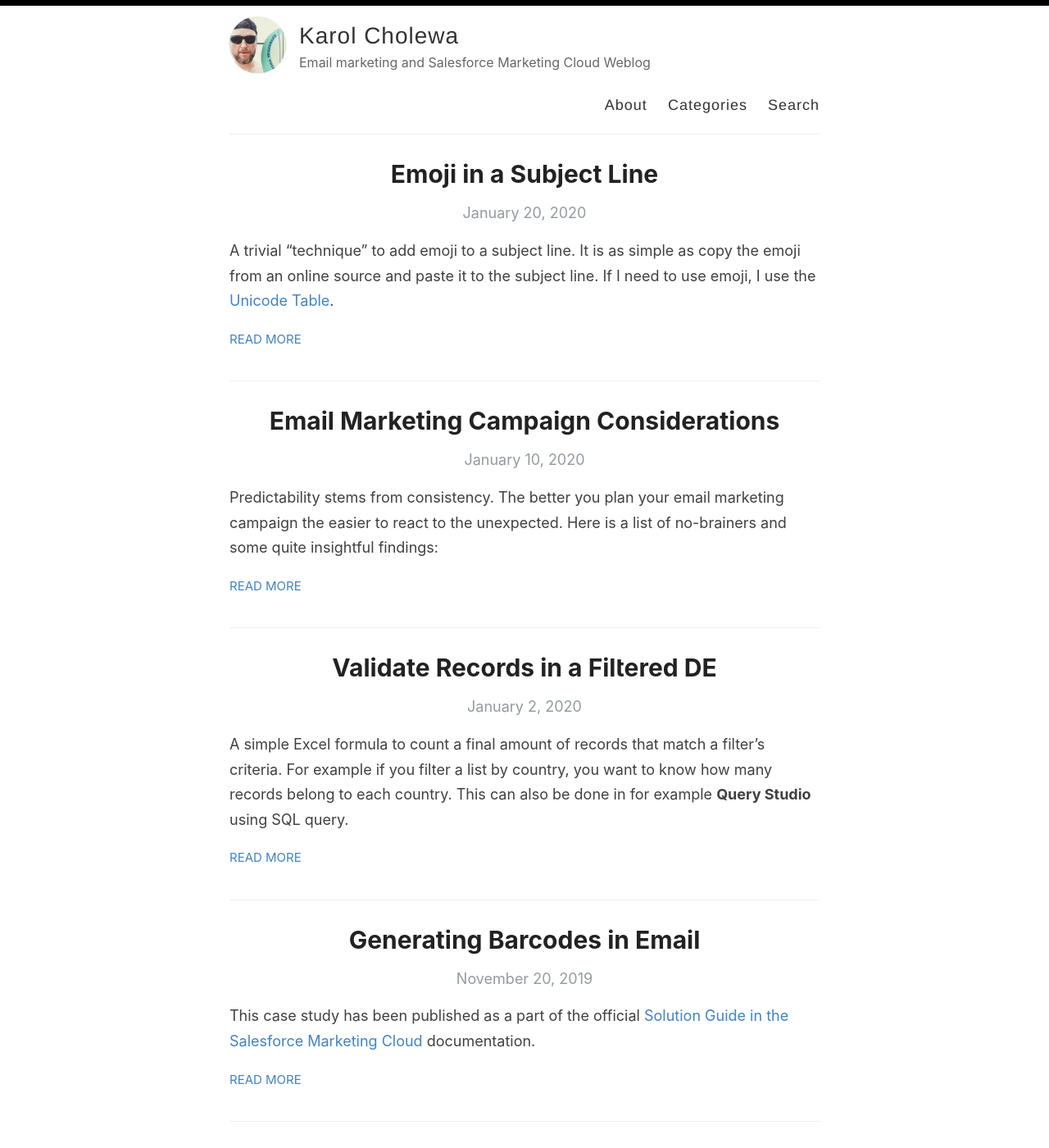
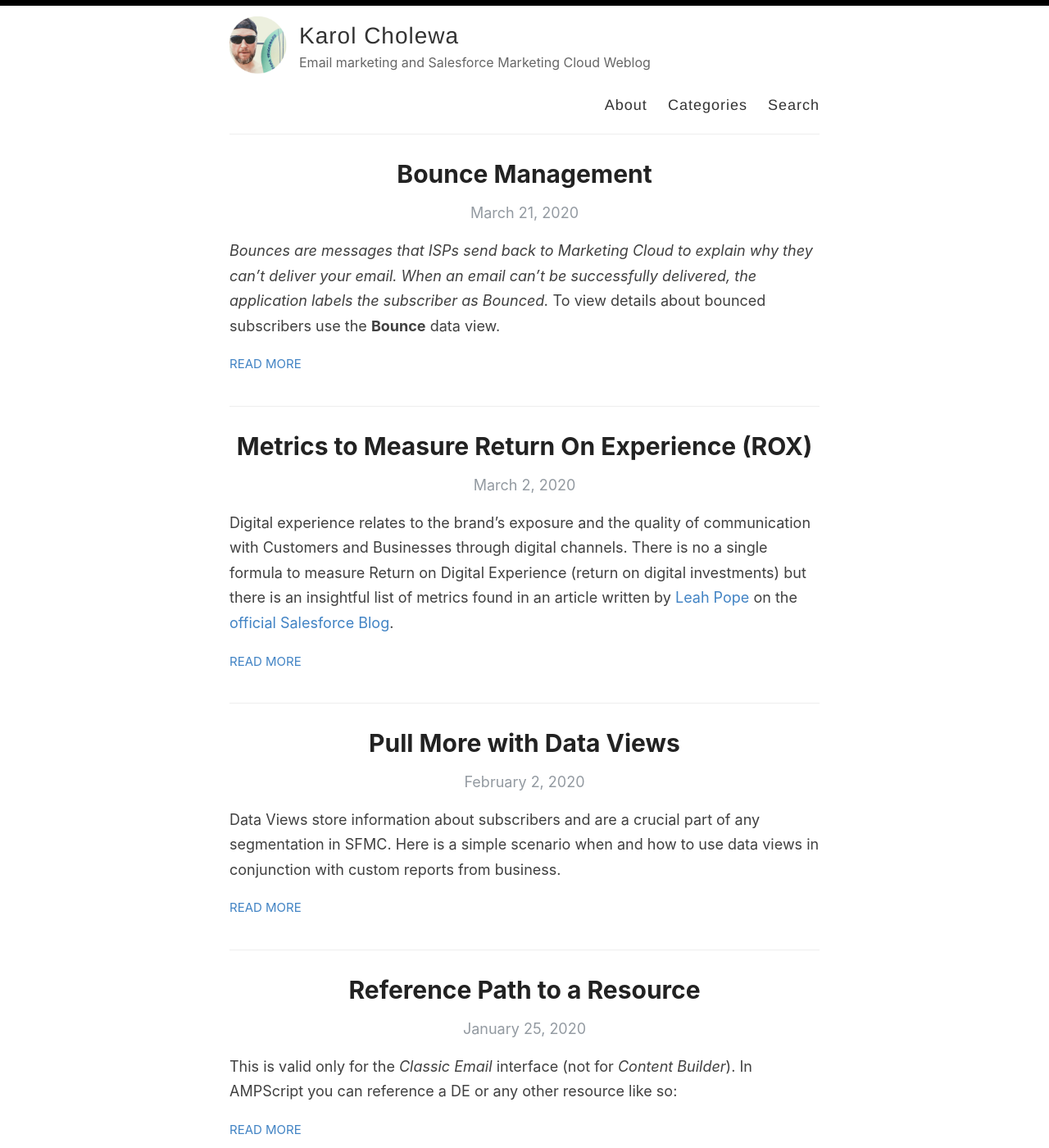
Before and after one commit to karolcholewa/blog, a Jekyll site: the page built from index.html, in a window 1280 px wide and 1400 px high. Shown: the whole window at 82% size. Built offline with Jekyll 4.4.1, drawn with Linux system fonts in a browser that asks for light colours; the list of posts is cut into pages by our own code; some of the changed text lies outside the part shown.

Commit message:
added posts

````diff
--- /dev/null
+++ b/_posts/2020-01-25-reference-path.md
@@ -0,0 +1,13 @@
+---
+layout: post
+title: "Reference Path to a Resource"
+categories: SFMC
+---
+
+This is valid only for the *Classic Email* interface (not for *Content Builder*). In AMPScript you can reference a DE or any other resource like so:
+
+```
+("my contents\Content Units\Abandon Cart\[RESOURCE]")
+
+("my contents\Portfolio\Styles\myStyles.css")
+```
--- /dev/null
+++ b/_posts/2020-02-02-data-views.md
@@ -0,0 +1,125 @@
+---
+layout: post
+title: "Pull More with Data Views"
+categories: SQL
+---
+
+Data Views store information about subscribers and are a crucial part of any segmentation in SFMC. Here is a simple scenario when and how to use data views in conjunction with custom reports from business.
+
+## Scenario
+A Sales department sent in a report with customerID, SubscriberKey, email addresses and countries of residence of people who should be emailed about XYZ campaign. The data has been uploaded to a sendable DE and filtered into DE for each country. A campaign has been sent out.
+
+The next day after sending the campaign I was asked to deliver a **list of names** of people who were emailed. This data wasn’t a part of a report but it is kept in Marketing Cloud profile attributes.
+
+## Solution
+
+You can run these and similar queries without creating resulting DEs by using the **Query Studio** application. The tool creates temporary, lasting for 24 hours, non-sendable DEs. The resulting DEs are available in the *QueryStudioResults* folder. You can rename the DEs and export to CSV report files.
+I split this simple task, for sake of clarity, into the following smaller parts:
+
+1. Filter the master DE into each country and match the records with SubscriberKeys using the **Subscribers** data view
+2. Pull names using the **EnterpriseAttribute** and **Sent** data views
+3. Optional: Check who’s already opened the email using the **Open** data view
+4. Combine all intermediary DEs into the final DE that will be a final report for the Business Team
+
+
+## Match the report with Subscribers in SFMC
+Usually the SubscriberKey will not be a part of a report but for sake of clarity it is in this example. To match the records from the imported DE with those which are subscribers in SFMC, join the DE with the Subscribers data view:
+
+```sql
+SELECT
+    de.CustomerID
+    ,de.Email
+    ,de.Country
+    ,s.SubscriberKey
+FROM
+    MyReport AS de
+INNER JOIN
+    ENT._Subscribers AS s
+    ON
+    s.SubscriberKey = de.SubscriberKey
+WHERE
+    Country = 'UK'
+```
+
+Name the resulting DE as *UkSubscribers*.
+
+## Pull First Name and Last Name (*UkSubscribersNames*)
+Once you have a DE in SFMC and need to pull more attributes, such as FirstName, LastName join the table with the EnterpriseAttribute data view. Because not everyone from the sendable DE was a recipient (status counts) join the list with the Sent data view for more precision.
+
+```sql
+SELECT
+    de.CustomerID
+    ,ea.FirstName
+    ,ea.LastName
+    ,de.Email
+    ,de.Country
+    ,de.SubscriberKey
+FROM
+    UkSubscribers AS de
+LEFT JOIN
+    ENT._EnterpriseAttribute AS ea
+    ON
+    ea.CustomerID = de.CustomerID
+INNER JOIN
+    ENT._Sent AS s
+    ON
+    de.SubscriberKey = s.SubscriberKey
+```
+
+Name the resulting DE as *UkSubscribersNames*
+
+## Check Who Has Already Opened the Email
+You can add extra information to the report such as - who's already opened the email sent (JobID) using the Open data view:
+
+```sql
+SELECT
+    de.CustomerID
+    ,de.FirstName
+    ,de.LastName
+    ,de.Email
+    ,de.Country
+    ,o.EventDate AS [OpenDate]
+    ,de.SubscriberKey
+FROM
+    UkSubscribersNames AS de
+INNER JOIN
+    ENT._Open AS o
+    ON
+    de.SubscriberKey = o.SubscriberKey
+WHERE
+    o.JobID = 123456789
+    AND
+    uo.IsUnique = 1
+```
+
+Name the resulting DE as *UkSubscribersOpens*
+
+
+## Final Report
+You can combine all the generated DEs into a single one like so:
+
+```sql
+SELECT
+    CustomerID
+    ,Email
+    ,FirstName
+    ,LastName
+    ,Country
+    ,OpenDate
+FROM
+    UkSubscribersNames AS de
+FULL OUTER JOIN
+    UkSubscribersOpens AS o /*null will appear if not opened*/
+    ON
+    de.SubscriberKey = o.SubscriberKey
+```
+
+
+## Resources:
+
+
+
+*   [https://sfmarketing.cloud/2019/08/22/data-views-in-salesforce-marketing-cloud/](https://sfmarketing.cloud/2019/08/22/data-views-in-salesforce-marketing-cloud/)
+*   [https://help.salesforce.com/articleView?id=mc_as_sql_reference.htm&type=5](https://help.salesforce.com/articleView?id=mc_as_sql_reference.htm&type=5)
+*   [https://help.salesforce.com/articleView?id=mc_as_data_view_open.htm&type=5](https://help.salesforce.com/articleView?id=mc_as_data_view_open.htm&type=5)
+*   [https://svgshare.com/i/Edm.svg](https://svgshare.com/i/Edm.svg)
--- /dev/null
+++ b/_posts/2020-03-02-rox-metrics.md
@@ -0,0 +1,7 @@
+---
+layout: post
+title: "Metrics to Measure Return On Experience (ROX)"
+categories: Web
+---
+
+Digital experience relates to the brand’s exposure and the quality of communication with Customers and Businesses through digital channels. There is no a single formula to measure Return on Digital Experience (return on digital investments) but there is an insightful list of metrics found in an article written by [Leah Pope](https://www.salesforce.com/blog/author/leah-pope/) on the [official Salesforce Blog](https://www.salesforce.com/blog/18-rox-marketing-measures/).
--- /dev/null
+++ b/_posts/2020-03-21-bounce-management.md
@@ -0,0 +1,173 @@
+---
+layout: post
+title: "Bounce Management"
+categories: [SFMC,EmailMarketing,SQL]
+---
+
+_Bounces are messages that ISPs send back to Marketing Cloud to explain why they can’t deliver your email. When an email can’t be successfully delivered, the application labels the subscriber as Bounced._ To view details about bounced subscribers use the **Bounce** data view.
+
+
+## Bounced Recipients for a Job - All Bounces
+
+I’ve sent an email to multiple lists or data extensions and some recipients bounced. I want to pull bounce details for each recipient for a single Job. The query returns a table with all bounced recipients for the _JobID = 1234567890_. The results are as detailed as the date of a bounce, the type, category, or an SMTP message.
+
+
+```sql
+SELECT DISTINCT
+    s.[EmailAddress]
+    ,s.[SubscriberKey]
+    ,s.[Status]
+    ,b.[EventDate]
+    ,b.[BounceType]
+    ,b.[BounceCategory]
+    ,b.[BounceCategoryID]
+    ,LEFT(b.[SMTPBounceReason],4000) AS BounceReason
+    ,b.[SMTPMessage]
+FROM
+    ENT._Bounce AS b
+INNER JOIN
+    ENT._Subscribers AS s
+    ON
+    b.SubscriberID = s.SubscriberID
+LEFT JOIN
+    ENT._EnterpriseAttribute AS e
+    ON
+    b.SubscriberID = e._SubscriberID
+WHERE
+    b.[JobID] = 1234567890
+```
+
+## Bounced Recipients for a Job - Filtered Bounces
+
+In this surreal example, I want to get details about bounced recipients, but with additional filters. I would like to narrow down the results of bounced recipients only to:
+
+
+1. Subscribers who are _Students_
+2. Subscribers of the _Health and Beauty_ list
+
+This data is available in Subscribers Attributes and to pull it, I need to join the **EnterpriseAttribute** data view.
+
+>   The **LIKE** operator translates to **CONTAINS** for Filters in the click-drag interface.
+
+
+```sql
+SELECT DISTINCT
+    s.[EmailAddress]
+    ,s.[SubscriberKey]
+    ,s.[Status]
+    ,b.[EventDate]
+    ,b.[BounceType]
+    ,b.[BounceCategory]
+    ,b.[BounceCategoryID]
+    ,LEFT(b.[SMTPBounceReason],4000) AS BounceReason
+    ,b.[SMTPMessage]
+FROM
+    ENT._Bounce AS b
+INNER JOIN
+    ENT._Subscribers AS s
+    ON
+    b.SubscriberID = s.SubscriberID
+LEFT JOIN
+    ENT._EnterpriseAttribute AS e
+    ON
+    b.SubscriberID = e._SubscriberID
+WHERE
+    b.[JobID] = 1234567890
+    AND
+    e.[Subscriptions] LIKE '%Health-and-Beauty%'
+    AND
+    e.[Occupation]='Student'
+```
+
+
+## Reasons for Held Status
+
+If the system attempts delivery 288 times and the message bounces each time, the subscriber's status is set to Bounced. After Marketing Cloud receives the third bounce for a subscriber, their status is set to Held.
+
+To find out reasons for bounces which eventually led to the Held status, query the _Bounce data view for subscribers whose status is Held. There is no reason to query a specific JobID as Marketing Cloud does not send email to the Held Subscribers.
+
+**Note:** As a result of this query you get each bounce.
+
+
+```sql
+SELECT DISTINCT
+    s.[EmailAddress]
+    ,s.[SubscriberKey]
+    ,s.[Status]
+    ,b.[EventDate]
+    ,b.[BounceType]
+    ,b.[BounceCategory]
+    ,b.[BounceCategoryID]
+    ,LEFT(b.[SMTPBounceReason],4000) AS BounceReason
+    ,b.[SMTPMessage]
+FROM
+    ENT._Bounce AS b
+INNER JOIN
+    ENT._Subscribers AS s
+    ON
+    b.SubscriberID = s.SubscriberID
+LEFT JOIN
+    ENT._EnterpriseAttribute AS e
+    ON
+    b.SubscriberID = e._SubscriberID
+WHERE
+    e.[Subscriptions] LIKE '%Health-and-Beauty%'
+    AND
+    e.[Occupation] = 'Student'
+    AND
+    s.[Status] = 'Held'
+```
+
+
+
+## Sample Bounce Reasons
+
+To limit the number of characters for the SMTPBounceReason message, I used the LEFT() function with 4000 characters.
+
+
+<table>
+  <tr>
+   <td><strong>BounceCategory</strong>
+   </td>
+   <td><strong>SMTPBounceReason</strong>
+   </td>
+  </tr>
+  <tr>
+   <td>Soft bounce
+   </td>
+   <td>4.2.2 (SMTP reply matched bounce-rcpt pattern rule) The email account that you tried to reach is over quota. Please direct the recipient to <a href="https://support.google.com/mail/answer/6374270?p=OverQuotaTemp">https://support.google.com/mail/answer/6374270?p=OverQuotaTemp</a>
+   </td>
+  </tr>
+  <tr>
+   <td>Unknown bounce
+   </td>
+   <td>Thank you for your e-mail. We will contact you as soon as possible if required.
+   </td>
+  </tr>
+  <tr>
+   <td>Soft bounce
+   </td>
+   <td>5.2.2  Your message to &lt;example@domain.com> was automatically rejected:
+<p>
+Quota exceeded (mailbox for user is full)
+   </td>
+  </tr>
+  <tr>
+   <td>Hard bounce
+   </td>
+   <td>5.4.1 (no answer from host) Recipient address rejected: Access denied
+   </td>
+  </tr>
+</table>
+
+
+
+## Resources
+
+[Bounce Mail Management](https://sforce.co/2xRvK4W)
+
+[Data Views](https://sforce.co/2QC1QIt)
+
+[SQL Like operator](https://www.w3schools.com/sql/sql_like.asp)
+
+[Common Bounce Codes](https://sforce.co/2J28dki)
````
Also changed, not shown: _posts/2019-07-10-line-height-fix.md (+4 -3 lines).
